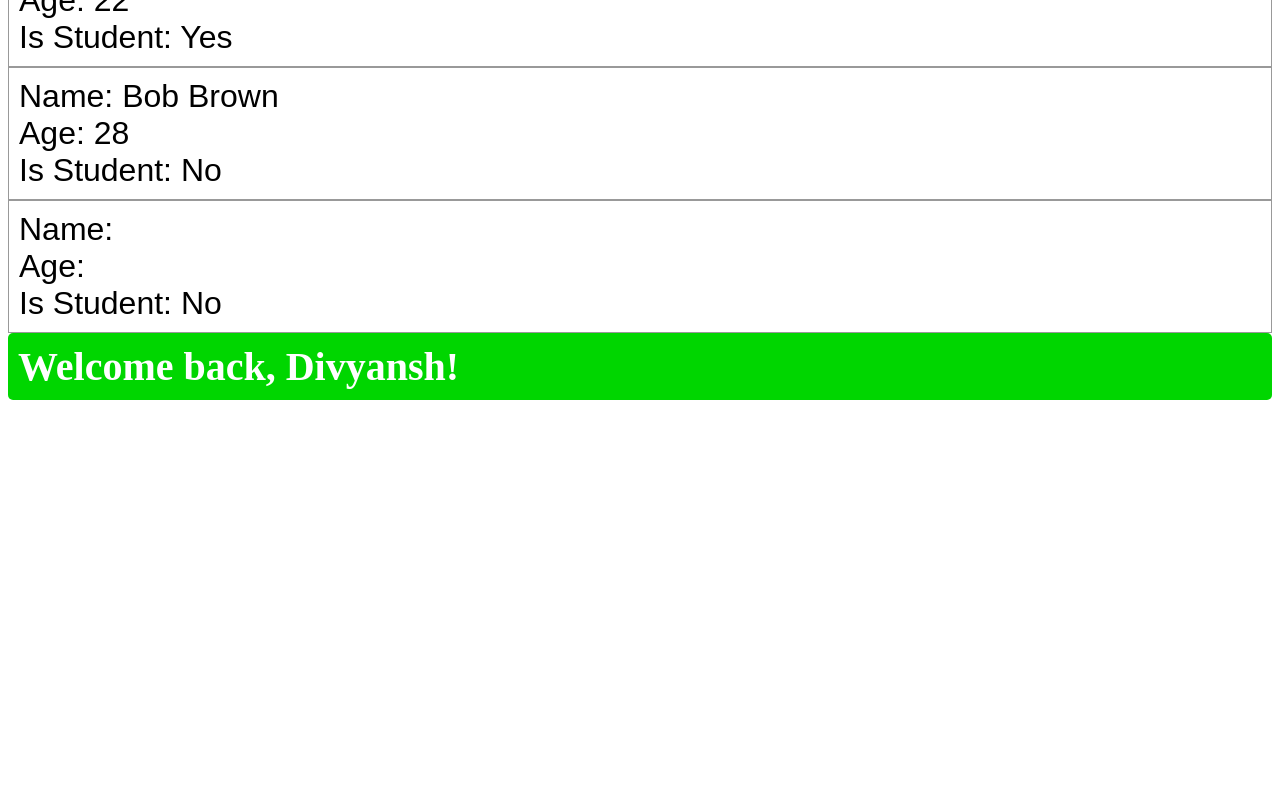
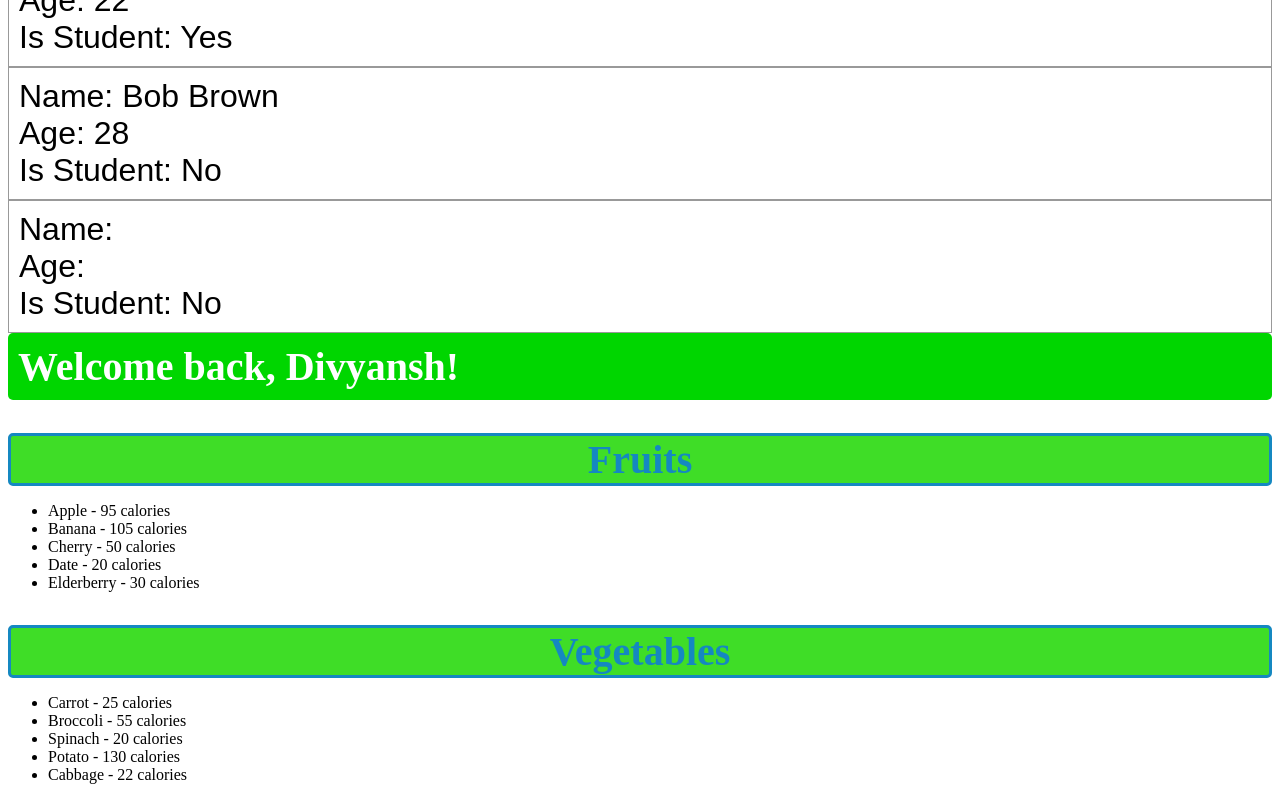
Before and after one commit to Aroraboy/React, a React (Vite) app in the folder react-app/: page / in a window 1280 px wide. Shown: the part 976-1776 px from the top of the page. Before the commit the page ends 1384 px from the top, so only its background shows below. Built offline with nearby package versions, Linux system fonts and the light colour scheme.

Commit message:
feat: add List component to display fruits and vegetables with styling

```diff
--- a/react-app/src/App.jsx
+++ b/react-app/src/App.jsx
@@ -5,8 +5,22 @@ import Card from "./Card.jsx";
 import Button from "./Button.jsx";
 import Student from "./student.jsx";
 import UserGreeting from "./UserGreeting.jsx";
+import List from "./List.jsx";
 
 function App() {
+
+  const fruits = [{id: 1,name: 'Apple', calories: 95},
+                  {id: 2,name: 'Banana', calories: 105},
+                  {id: 3,name: 'Cherry', calories: 50},
+                  {id: 4,name: 'Date', calories: 20},
+                  {id: 5,name: 'Elderberry', calories: 30}];
+
+  const vegetables = [{id: 1,name: 'Carrot', calories: 25},
+                      {id: 2,name: 'Broccoli', calories: 55},
+                      {id: 3,name: 'Spinach', calories: 20},
+                      {id: 4,name: 'Potato', calories: 130},
+                      {id: 5,name: 'Cabbage', calories: 22}];
+
   return(
     <>
     <Header/>
@@ -20,6 +34,8 @@ function App() {
     <Student name="Bob Brown" age="28" isStudent={false}/>
     <Student/>
     <UserGreeting isLoggedIn={true} username="Divyansh"  />
+    {fruits.length > 0 ?<List items={fruits} category="Fruits"/> : null}
+    {vegetables.length > 0 ? <List items={vegetables} category="Vegetables"/> : null}
     </>
   )
 }
--- /dev/null
+++ b/react-app/src/List.jsx
@@ -0,0 +1,29 @@
+import PropTypes from 'prop-types';
+
+function List(props) {
+
+    const category = props.category;
+    const itemList = props.items;
+    // fruits.sort((a,b) =>a.name.localeCompare(b.name));
+    // fruits.sort((a,b) =>b.name.localeCompare(a.name));
+    //  fruits.sort((a,b) =>a.calories - b.calories);
+
+    // const lowCalFruits = fruits.filter(fruit => fruit.calories < 100);
+    // const highCalFruits = fruits.filter(fruit => fruit.calories >= 100);
+
+    const listItems = itemList.map(item => <li key={item.id}>
+                                            {item.name} - {item.calories} calories</li>)
+
+    return(<>
+    <h2 className="list-category">{category}</h2>
+    <ul className= "list-items">{listItems}</ul></>);
+}
+List.propTypes = {
+    category: PropTypes.string,
+    items: PropTypes.arrayOf(PropTypes.shape({
+        id: PropTypes.number.isRequired,
+        name: PropTypes.string.isRequired,
+        calories: PropTypes.number.isRequired
+    }))
+};
+export default List;
--- a/react-app/src/index.css
+++ b/react-app/src/index.css
@@ -64,3 +64,25 @@
   border-radius: 5px;
   margin: 0;
 }
+
+.list-category {
+  font-size: 2.5em;
+  font-weight: bold;
+  color: hsl(200, 80%, 42%);
+  margin-bottom: 10px;
+  text-align: center;
+  border: 3px solid;
+  border-radius: 5px;
+  background-color: hsl(112, 73%, 51%)
+}
+.lis-items li {
+  font-size: 1.5em;
+  color: hsl(0, 0%, 30%);
+  list-style: none;
+  text-align: center;
+  margin: 0;
+}
+.list-items li:hover {
+  color: hsl(200, 100%, 40%);
+  cursor: pointer;
+}
```
